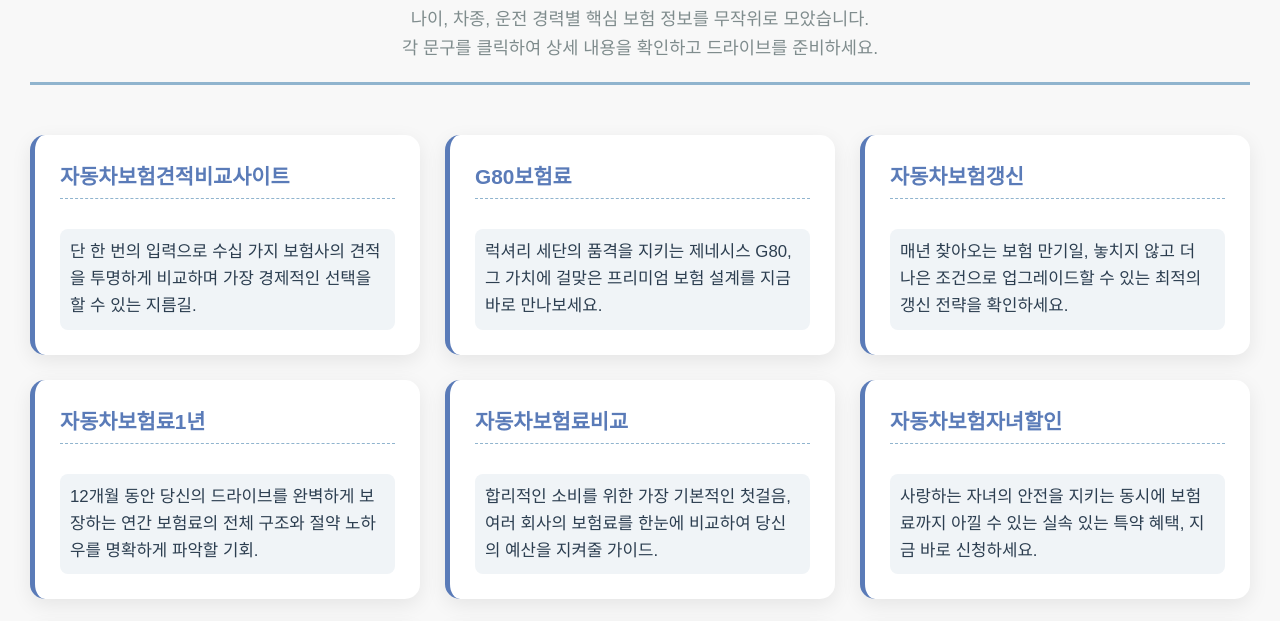
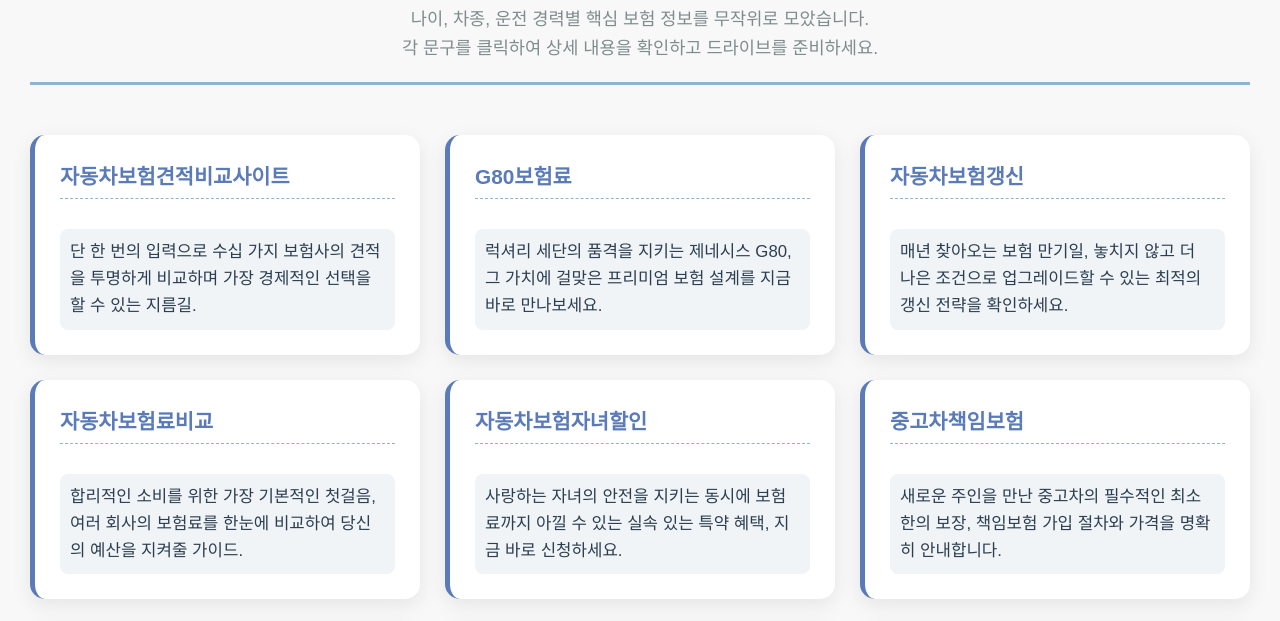
Before and after one commit to firemoney81-naldon/backetopu, a website: page index.html in a window 1280 px wide. Shown: the part 133-754 px from the top of the page. Drawn offline with Linux system fonts and the light colour scheme.

Commit message:
Update index.html

```diff
--- a/index.html
+++ b/index.html
@@ -129,12 +129,7 @@
             </div>
         </div>
 
-        <div class="link-card">
-            <div class="link-title">자동차보험료1년</div>
-            <div class="link-description">
-                <a href="https://directcarunmf.withusdone.com/" target="_blank">12개월 동안 당신의 드라이브를 완벽하게 보장하는 연간 보험료의 전체 구조와 절약 노하우를 명확하게 파악할 기회.</a>
-            </div>
-        </div>
+
 
         <div class="link-card">
             <div class="link-title">자동차보험료비교</div>
```
